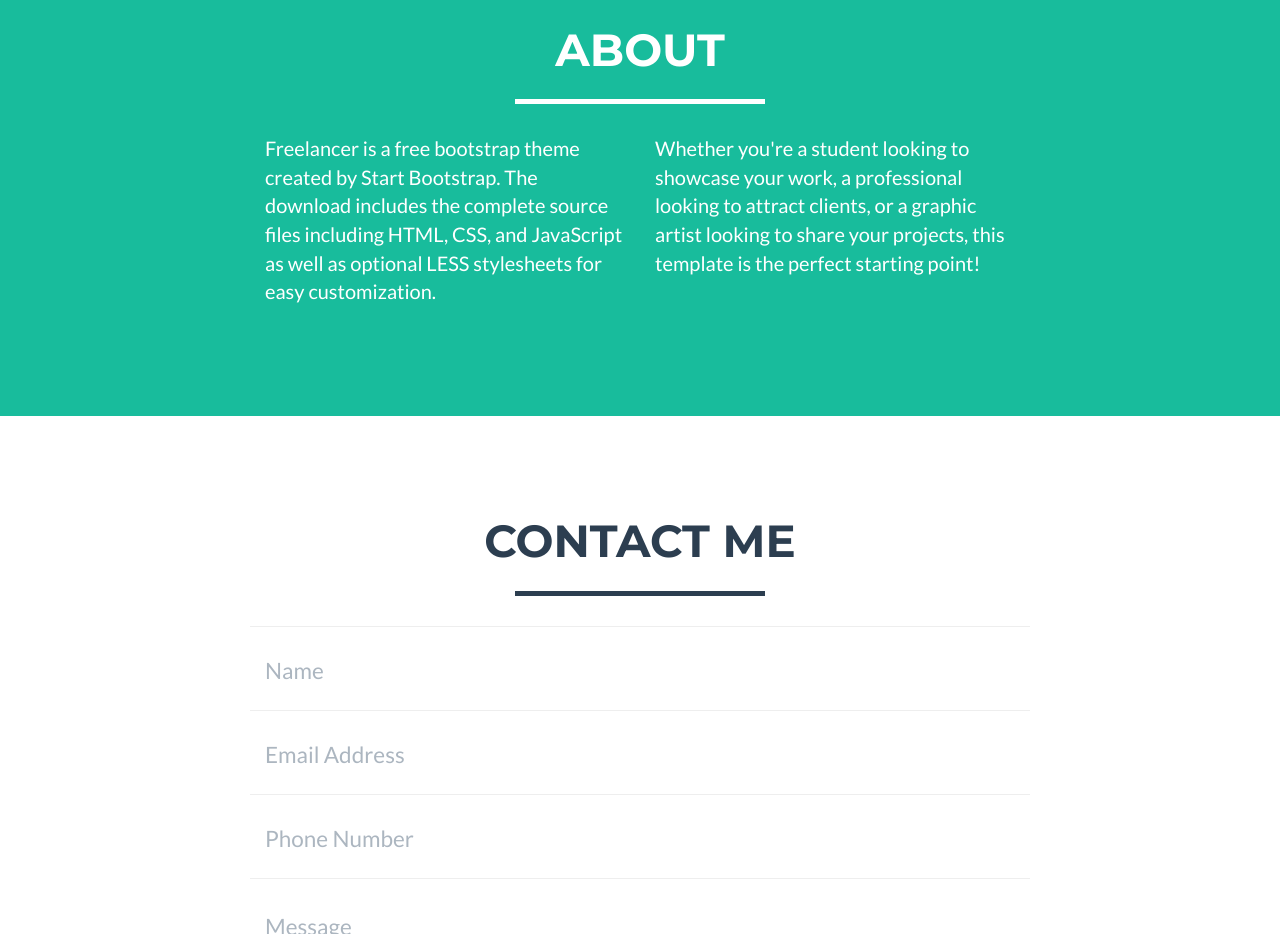
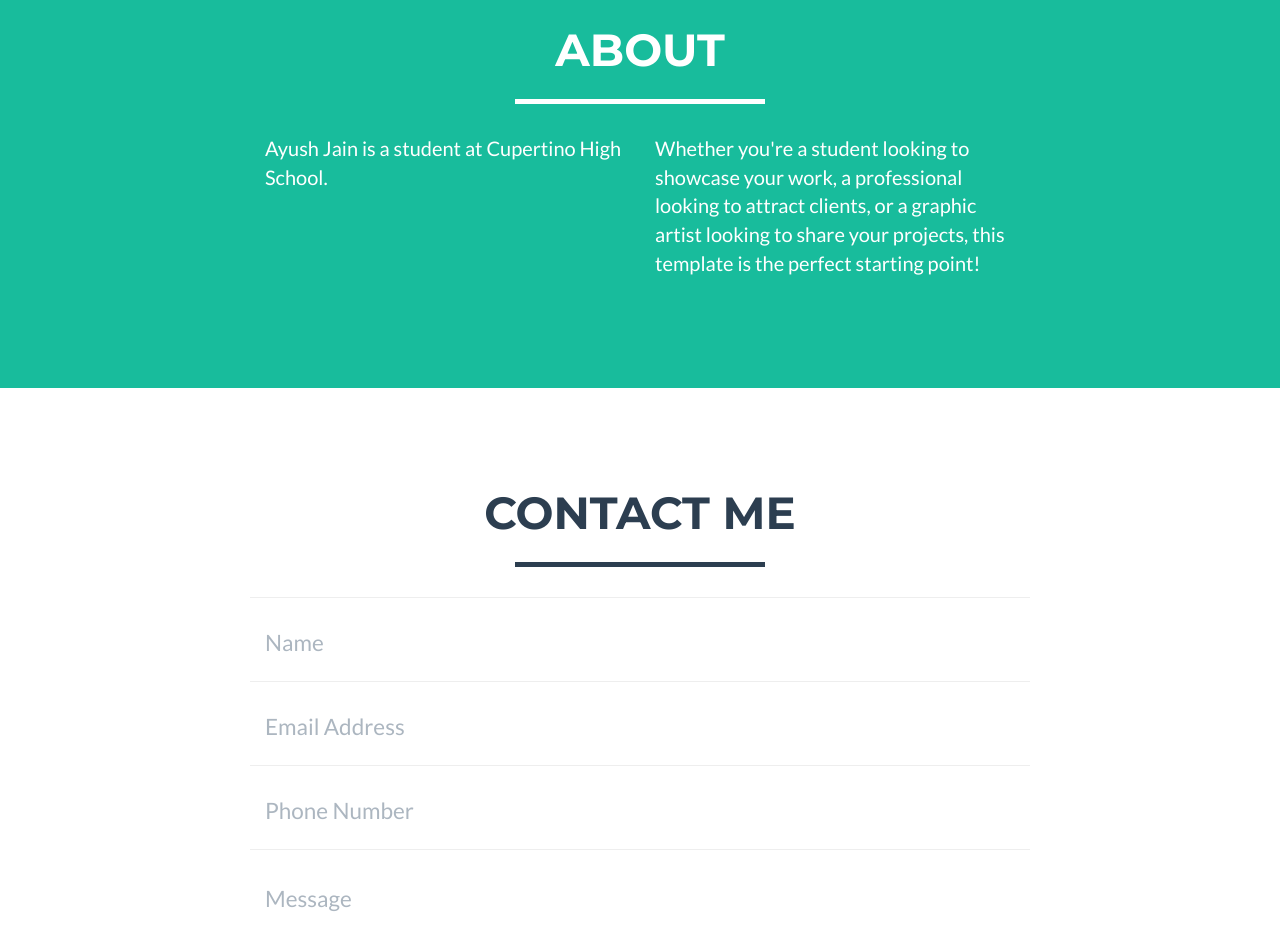
Before and after one commit to ayushajain/ayushajain.github.io, a plain HTML site: page index.html in a window 1280 px wide. Shown: the part 1740-2674 px from the top of the page. Drawn offline with nearby package versions, Linux system fonts and the light colour scheme.

Commit message:
changed txt

```diff
--- a/index.html
+++ b/index.html
@@ -170,7 +170,7 @@
             </div>
             <div class="row">
                 <div class="col-lg-4 col-lg-offset-2">
-                    <p>Freelancer is a free bootstrap theme created by Start Bootstrap. The download includes the complete source files including HTML, CSS, and JavaScript as well as optional LESS stylesheets for easy customization.</p>
+                    <p>Ayush Jain is a student at Cupertino High School.</p>
                 </div>
                 <div class="col-lg-4">
                     <p>Whether you're a student looking to showcase your work, a professional looking to attract clients, or a graphic artist looking to share your projects, this template is the perfect starting point!</p>
```
